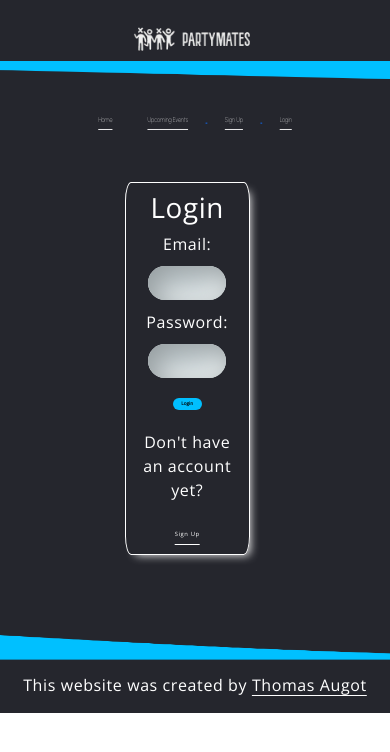
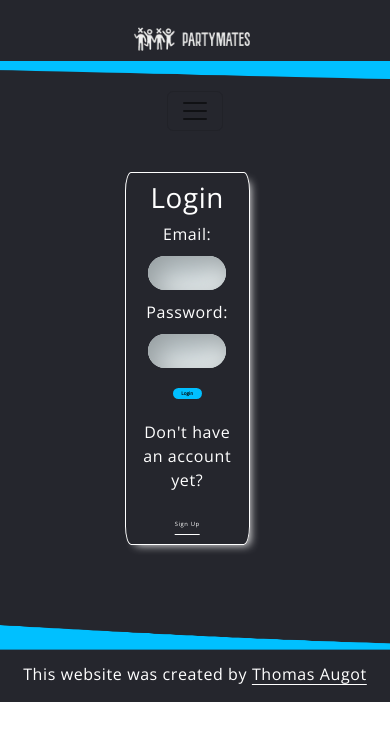
Before and after one commit to thomasaugot/app-partymates-client, a React (Create React App) app: page /login in a window 390 px wide. Shown: the top 752 px of the page. Built offline with nearby package versions, Linux system fonts and the light colour scheme.

Commit message:
making Navbar responsive using Bootstrap

```diff
--- a/src/components/Navbar.css
+++ b/src/components/Navbar.css
@@ -1,29 +1,34 @@
-@import url('https://fonts.googleapis.com/css2?family=Urbanist:wght@100&display=swap');
+@import url("https://fonts.googleapis.com/css2?family=Urbanist:wght@100&display=swap");
+
+.navbarButton {
+  padding: 10px 25px;
+  border: none;
+  background-color: transparent;
+  color: white;
+  font-size: 2vw;
+  text-decoration: underline;
+  text-underline-offset: 8px;
+}
 
 .Navbar {
-    padding: 20px 0 40px 0;
-    text-size-adjust: none;
-    position: relative;
-    overflow: hidden;
-    font-family: 'Urbanist', sans-serif;
-    font-size: 0.5em; transform: scale(0.7, 0.9);
-    text-align: center;
+  color: white;
+  padding: 0 30vw;
 }
 
-.navbarButton {
-    padding: 10px 25px;
-    border: none;
-    background-color: transparent;
-    color: white;
-    font-size: 2vw;
-    text-decoration: underline;
-    text-underline-offset: 8px;
+.container {
+    display: flex;
+    flex-direction: column;
+    justify-content: center;
 }
 
 .navbarButton:hover {
-    color: rgb(0,191,255);
+  color: rgb(0, 191, 255);
 }
 
-.navbarA {
-    color: transparent;
+.divNavbar {
+  text-align: center;
+  margin: 0 0 3vh 0;
+  display: flex;
+  justify-content: center;
+  align-items: center;
 }
--- a/src/components/Navbar.js
+++ b/src/components/Navbar.js
@@ -1,38 +1,54 @@
 import { Link } from "react-router-dom";
 import { useContext } from "react";
 import { AuthContext } from "./../context/auth.context";
-import "./Navbar.css"
+import Container from "react-bootstrap/Container";
+import Nav from "react-bootstrap/Nav";
+import Navbar from "react-bootstrap/Navbar";
+import "./Navbar.css";
 
-function Navbar() {
-
+function MyNavbar() {
   const { isLoggedIn, user, logOutUser } = useContext(AuthContext);
 
   return (
-    <nav className="Navbar">
+    <>
+      <Navbar bg="transparent" expand="lg" className="Navbar" color="white">
+        <Container className="divNavbar">
+          <Navbar.Toggle aria-controls="basic-navbar-nav" />
+          <Navbar.Collapse id="basic-navbar-nav">
+            <Nav className="me-auto">
               <Link to="/">
               <button className="navbarButton">Home</button>
               </Link>
-
               <Link to="/events">
               <button className="navbarButton">Upcoming Events</button>
               </Link>
-
             {isLoggedIn && (
               <>
-        <Link to={`/profile/${user._id}`}><button className="navbarButton">My Profile</button></Link>
-
-          <button className="navbarButton" onClick={logOutUser}>Logout</button>
+                <Link to={`/profile/${user._id}`}>
+                <button className="navbarButton">My Profile</button>
+                </Link>
+                <button className="navbarButton" onClick={logOutUser}>
+                  Logout
+                </button>
               </>
             )}
 
             {!isLoggedIn && (
               <>
-          <Link to="/signup"> <button className="navbarButton">Sign Up</button> </Link>
-          <Link to="/login"> <button className="navbarButton">Login</button> </Link>
+                <Link to="/signup">
+                  <button className="navbarButton">Sign Up</button>{" "}
+                </Link>
+                <Link to="/login">
+                  <button className="navbarButton">Login</button>{" "}
+                </Link>
               </>
             )}
-    </nav>
+            </Nav>
+          </Navbar.Collapse>
+        </Container>
+      </Navbar>
+    </>
   );
 }
 
-export default Navbar;
+export default MyNavbar;
```
Lines whose indentation alone changed are shown as unchanged.
